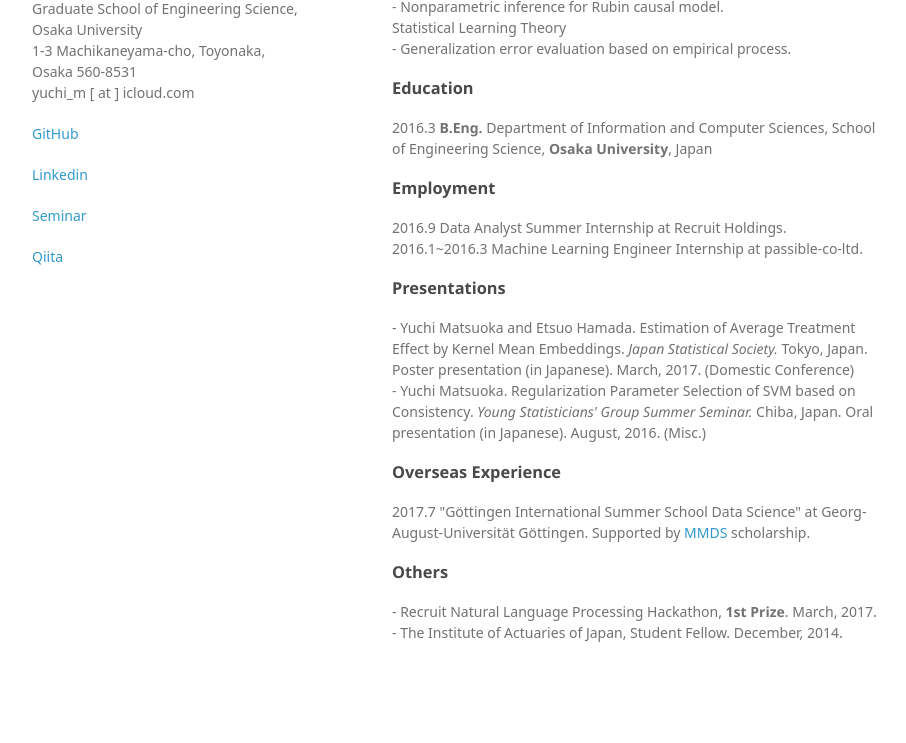
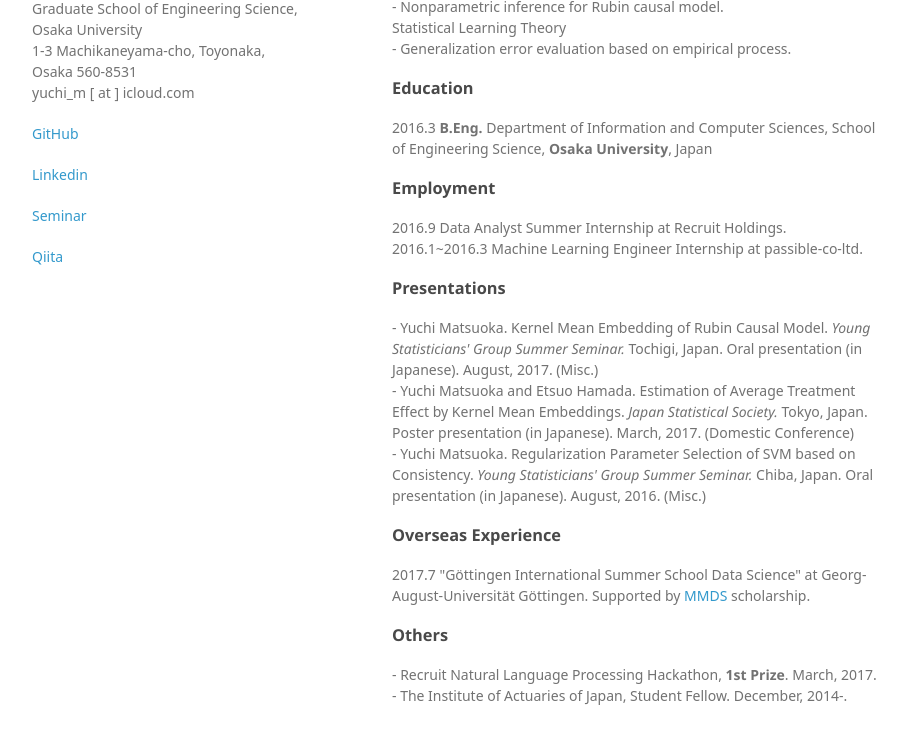
Before and after one commit to yuchimatsuoka/yuchimatsuoka.github.io, a plain HTML site: page index.html in a window 1280 px wide. Shown: the part 163-906 px from the top of the page, without its empty margins (178-1084 px from the left). Before the commit the page ends 876 px from the top, so only its background shows below. Drawn offline with nearby package versions, Linux system fonts and the light colour scheme; some packages are replaced by stand-ins of ours; a web font is replaced by a local one.

Commit message:
add new information

```diff
--- a/index.html
+++ b/index.html
@@ -67,6 +67,7 @@
       <a id=“presentations” class="anchor" href="#creating-pages-manually" aria-hidden="true"><span aria-hidden="true" class="octicon octicon-link"></span></a>Presentations</h3>
 
       	<p>
+          - Yuchi Matsuoka. Kernel Mean Embedding of Rubin Causal Model. <i>Young Statisticians' Group Summer Seminar.</i> Tochigi, Japan. Oral presentation (in Japanese). August, 2017. (Misc.)<br>
           - Yuchi Matsuoka and Etsuo Hamada. Estimation of Average Treatment Effect by Kernel Mean Embeddings. <i>Japan Statistical Society.</i> Tokyo, Japan. Poster presentation (in Japanese). March, 2017. (Domestic Conference)<br>
           - Yuchi Matsuoka. Regularization Parameter Selection of SVM based on Consistency. <i>Young Statisticians' Group Summer Seminar.</i> Chiba, Japan. Oral presentation (in Japanese). August, 2016. (Misc.)
       	</p>
@@ -81,7 +82,7 @@
       <a id=“others” class="anchor" href="#creating-pages-manually" aria-hidden="true"><span aria-hidden="true" class="octicon octicon-link"></span></a>Others</h3>
            	<p>
           - Recruit Natural Language Processing Hackathon, <b>1st Prize</b>. March, 2017. <br>
-          - The Institute of Actuaries of Japan, Student Fellow. December, 2014.
+          - The Institute of Actuaries of Japan, Student Fellow. December, 2014-.
       	</p>
 
 
```
